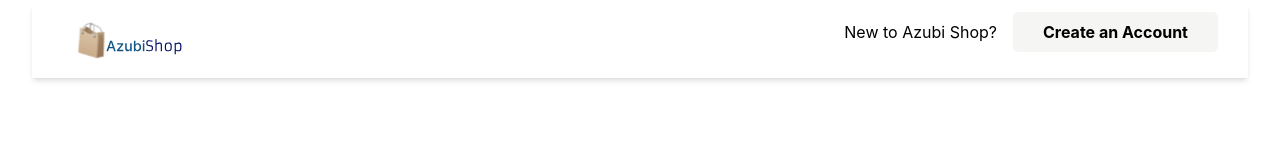
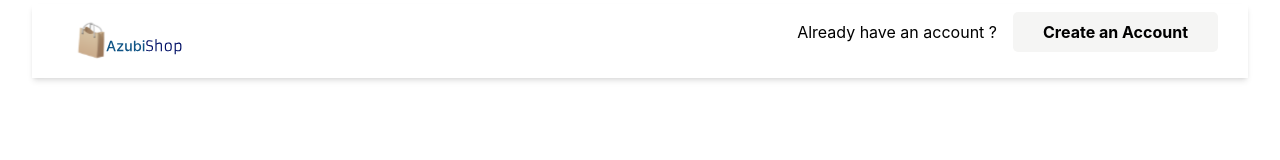
Before and after one commit to Korankye-Gyan/miniE-commerce-App, a React (Create React App) app: page /login in a window 1280 px wide. Shown: the top 160 px of the page. Built offline with nearby package versions, Linux system fonts and the light colour scheme.

Commit message:
fixed logout button

```diff
--- a/src/components/Navbar.js
+++ b/src/components/Navbar.js
@@ -1,9 +1,18 @@
-import React from 'react';
+import React , {useContext} from 'react';
+import { UserContext } from '../context/userContext';
 import Button from './Button';
 import { Link, NavLink, useLocation} from 'react-router-dom';
 
 function Navbar() {
   const location = useLocation()
+  const { loggedIn , logOut} = useContext(UserContext)
+  console.log(loggedIn);
+
+  function handleLogout () {
+    if (loggedIn){
+      logOut()
+    }
+  }
   return (
     <div className='navMenu mx-8 mt-1 shadow-md'>
       <div>
@@ -47,9 +56,9 @@ function Navbar() {
           {location.pathname === '/login' &&
 
           <div className="flex items-center gap-4">
-            <span >New to Azubi Shop?</span>
+            <span >{loggedIn ? null :"Already have an account ?"}</span>
             <Link to='/register'>
-              <button className='focus:outline-none  text-black font-bold bg-stone-100' >Create an Account</button>
+              <button className='focus:outline-none  text-black font-bold bg-stone-100' onClick={handleLogout} >{loggedIn ? "logout" : "Create an Account"}</button>
             </Link>
           </div>
         }
--- a/src/context/userContext.js
+++ b/src/context/userContext.js
@@ -58,7 +58,10 @@ const [ loggedIn, setLoggedIn] = useState(false)
 
   let user = JSON.parse(localStorage.getItem("values"));
 
-
+  function logOut() {
+    setLoggedIn(false)
+    window.localStorage.clear()
+  }
 
 
   useEffect(() => {});
@@ -89,7 +92,7 @@ const [ loggedIn, setLoggedIn] = useState(false)
   //   }
 
   return (
-    <UserContext.Provider value={{ formik, formikLogin , registered , loggedIn}}>
+    <UserContext.Provider value={{ formik, formikLogin , registered , loggedIn , logOut}}>
       {props.children}
     </UserContext.Provider>
   );
```
Also changed, not shown: 1 other file (tests, documents, lock files or other folders).
